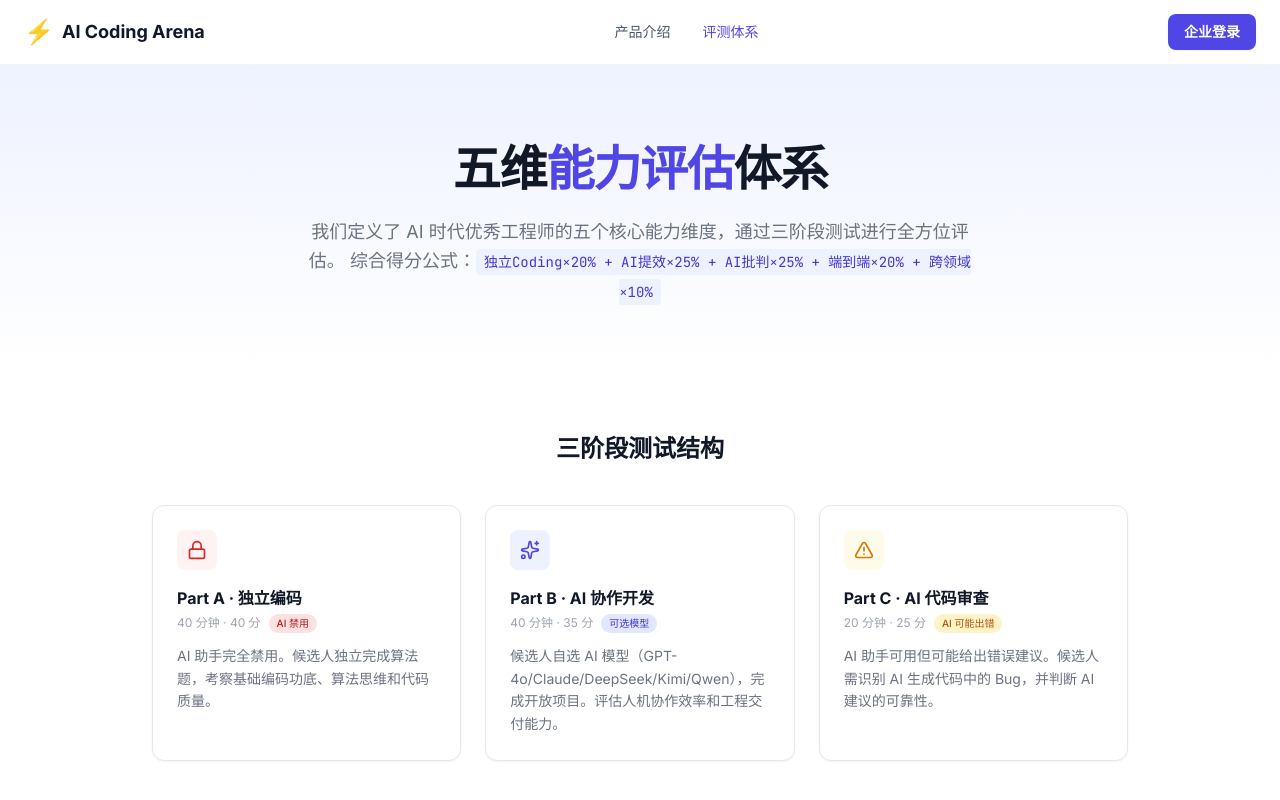
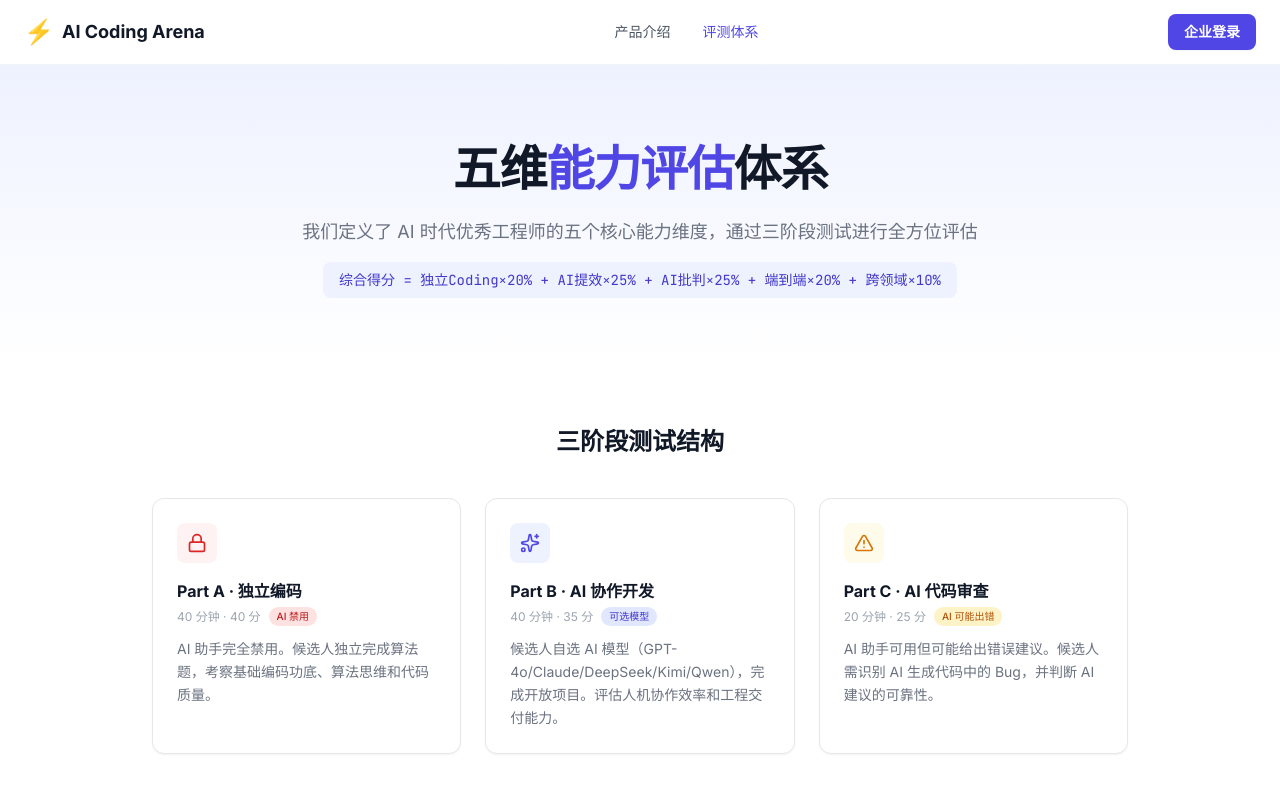
Before and after one commit to BiancaBian77/AI-Coding-Arena, a React (Vite) app: page /#/assessment in a window 1280 px wide. Shown: the top 800 px of the page. Built offline with nearby package versions, Linux system fonts and the light colour scheme.

Commit message:
Fix assessment page: cleaner 2-line hero layout with formula badge

```diff
--- a/src/pages/AssessmentSystem.jsx
+++ b/src/pages/AssessmentSystem.jsx
@@ -76,10 +76,14 @@ export default function AssessmentSystem() {
           <h1 className="text-4xl sm:text-5xl font-extrabold text-gray-900 mb-6 tracking-tight">
             五维<span className="text-indigo-600">能力评估</span>体系
           </h1>
-          <p className="text-lg text-gray-500 max-w-2xl mx-auto leading-relaxed">
-            我们定义了 AI 时代优秀工程师的五个核心能力维度，通过三阶段测试进行全方位评估。
-            综合得分公式：<code className="text-sm bg-indigo-50 text-indigo-700 px-2 py-1 rounded">独立Coding×20% + AI提效×25% + AI批判×25% + 端到端×20% + 跨领域×10%</code>
+          <p className="text-lg text-gray-500 max-w-3xl mx-auto leading-relaxed">
+            我们定义了 AI 时代优秀工程师的五个核心能力维度，通过三阶段测试进行全方位评估
           </p>
+          <div className="mt-4">
+            <code className="text-sm bg-indigo-50 text-indigo-700 px-4 py-2 rounded-lg inline-block">
+              综合得分 = 独立Coding×20% + AI提效×25% + AI批判×25% + 端到端×20% + 跨领域×10%
+            </code>
+          </div>
         </div>
       </section>
 
```
